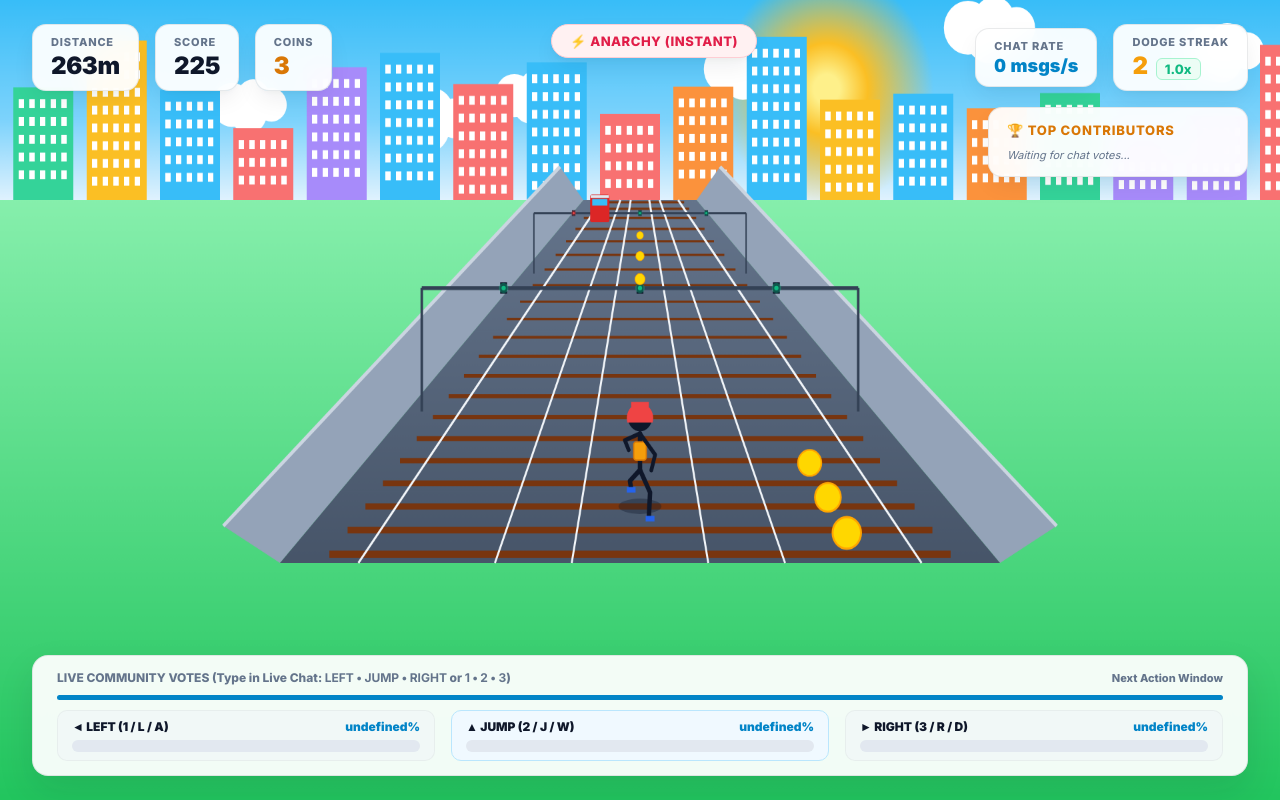
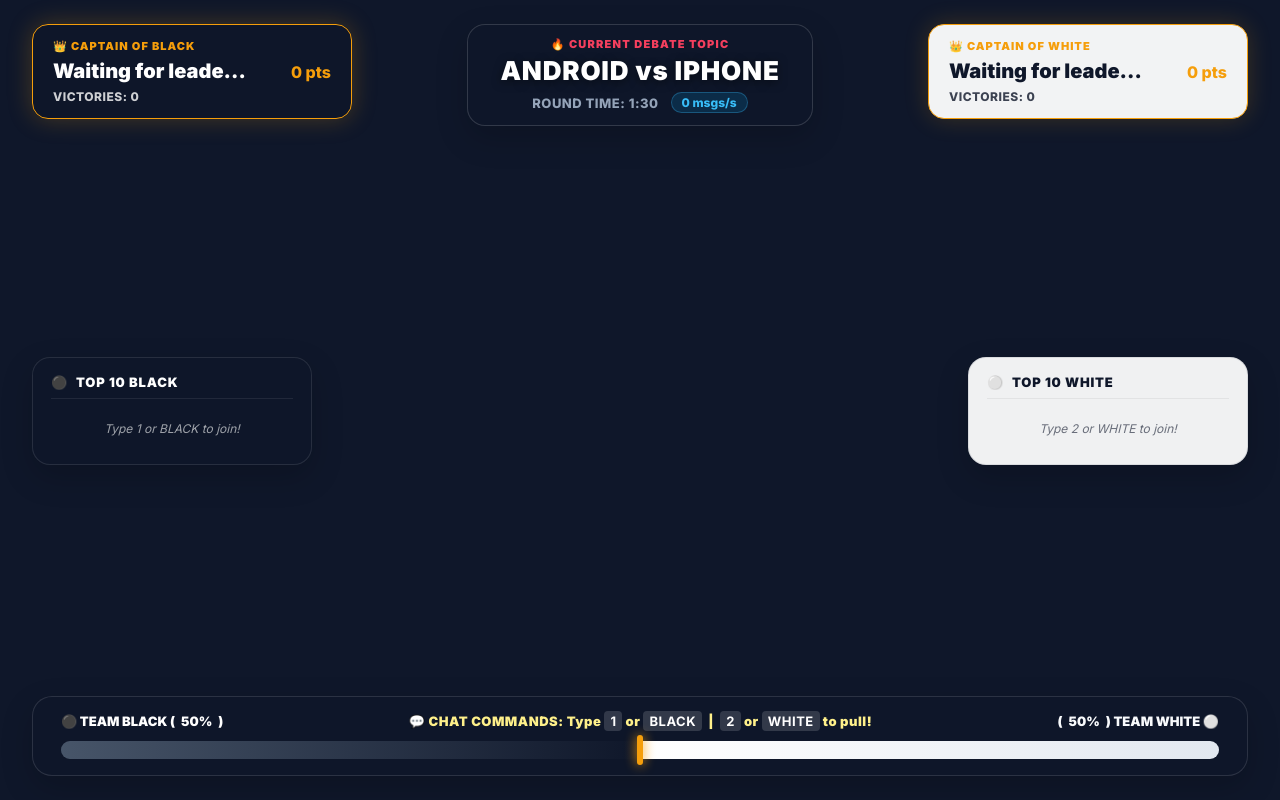
Before and after one commit to himalayladha/youtube-tug-of-war, a PHP site: page /game/index.html in a window 1280 px wide. Run offline with PHP 8.4, Linux system fonts and the light colour scheme; data that the repository does not hold is empty; some libraries are stand-ins or nearby versions.

Commit message:
feat(ui): implement Black vs White dual captain and leaderboard HUD layout

```diff
--- a/game/css/styles.css
+++ b/game/css/styles.css
@@ -1,157 +1,443 @@
 :root {
-  --bg-page: #F8FAFC;
-  --panel-bg: rgba(255, 255, 255, 0.94);
-  --panel-border: rgba(15, 23, 42, 0.09);
-  --panel-shadow: 0 10px 25px -4px rgba(15, 23, 42, 0.08), 0 4px 6px -2px rgba(15, 23, 42, 0.03);
-  --text-main: #0F172A;
-  --text-muted: #64748B;
-  --blue: #0284C7;
-  --rose: #F43F5E;
-  --emerald: #059669;
-  --amber: #D97706;
+  --bg-dark: #0F172A;
+  --bg-light: #F8FAFC;
+  --accent-gold: #F59E0B;
+  --accent-gold-light: #FEF3C7;
+  --accent-cyan: #06B6D4;
+  --accent-emerald: #10B981;
+  --accent-rose: #F43F5E;
+  --border-dark: rgba(255, 255, 255, 0.12);
+  --border-light: rgba(15, 23, 42, 0.12);
+  --shadow-card: 0 12px 32px rgba(0, 0, 0, 0.18);
 }
 
-* { box-sizing: border-box; margin: 0; padding: 0; user-select: none; }
+* {
+  box-sizing: border-box;
+  margin: 0;
+  padding: 0;
+  user-select: none;
+}
+
 body, html {
-  width: 100vw; height: 100vh; overflow: hidden;
-  background-color: var(--bg-page);
-  font-family: 'Inter', system-ui, sans-serif;
-  color: var(--text-main);
+  width: 100vw;
+  height: 100vh;
+  overflow: hidden;
+  background-color: #020617;
+  font-family: 'Inter', system-ui, -apple-system, sans-serif;
+  color: #0F172A;
 }
 
 #app-container {
-  position: relative; width: 100vw; height: 100vh;
-  display: flex; justify-content: center; align-items: center;
-  background: #F1F5F9;
+  position: relative;
+  width: 100vw;
+  height: 100vh;
+  display: flex;
+  justify-content: center;
+  align-items: center;
+  background: #020617;
 }
 
 #game-viewport {
-  position: relative; width: 100%; height: 100%;
-  max-width: 1920px; max-height: 1080px; aspect-ratio: 16 / 9;
-  box-shadow: 0 12px 40px rgba(15, 23, 42, 0.12);
-  overflow: hidden; background: #FFF;
+  position: relative;
+  width: 100%;
+  height: 100%;
+  max-width: 1920px;
+  max-height: 1080px;
+  aspect-ratio: 16 / 9;
+  overflow: hidden;
+  background: #0F172A;
+  box-shadow: 0 20px 60px rgba(0, 0, 0, 0.4);
 }
 
-#game-canvas { width: 100%; height: 100%; display: block; }
-
-#hud-overlay {
-  position: absolute; top: 0; left: 0; width: 100%; height: 100%;
-  pointer-events: none; display: flex; flex-direction: column;
-  justify-content: space-between; padding: 24px 32px;
+#game-canvas {
+  width: 100%;
+  height: 100%;
+  display: block;
 }
 
-.hud-header { display: flex; justify-content: space-between; align-items: flex-start; width: 100%; }
-.hud-group { display: flex; gap: 16px; align-items: center; }
-
-.hud-card {
-  background: var(--panel-bg); border: 1px solid var(--panel-border);
-  backdrop-filter: blur(14px); border-radius: 14px;
-  padding: 10px 18px; display: flex; flex-direction: column;
-  box-shadow: var(--panel-shadow);
+/* Stream Overlay HUD */
+#hud-overlay {
+  position: absolute;
+  top: 0;
+  left: 0;
+  width: 100%;
+  height: 100%;
+  pointer-events: none;
+  display: flex;
+  flex-direction: column;
+  justify-content: space-between;
+  padding: 24px 32px;
 }
 
-.hud-label {
-  font-size: 11px; font-weight: 800; text-transform: uppercase;
-  letter-spacing: 0.8px; color: var(--text-muted); margin-bottom: 2px;
+/* Top Dual Captain Header & Central Debate Topic */
+.hud-header {
+  display: flex;
+  justify-content: space-between;
+  align-items: flex-start;
+  width: 100%;
+  gap: 20px;
 }
 
-.hud-value { font-size: 24px; font-weight: 900; color: var(--text-main); font-variant-numeric: tabular-nums; }
-
-.hearts-container { display: flex; gap: 6px; font-size: 22px; }
-.heart.lost { opacity: 0.22; transform: scale(0.85); filter: grayscale(1); }
-
-.mode-badge {
-  padding: 8px 18px; border-radius: 20px; font-size: 13px; font-weight: 800;
-  letter-spacing: 0.5px; text-transform: uppercase; display: flex;
-  align-items: center; gap: 8px; box-shadow: var(--panel-shadow);
-}
-.mode-badge.anarchy { background: #FFF1F2; border: 1px solid #FECDD3; color: #E11D48; }
-.mode-badge.democracy { background: #F0F9FF; border: 1px solid #BAE6FD; color: #0284C7; }
-
-.hud-middle { display: flex; justify-content: space-between; align-items: flex-start; flex: 1; margin: 16px 0; }
-
-#chat-ticker-container { display: flex; flex-direction: column-reverse; gap: 8px; max-height: 380px; overflow: hidden; width: 280px; }
-.chat-ticker-pill {
-  background: var(--panel-bg); border: 1px solid var(--panel-border);
-  backdrop-filter: blur(12px); border-radius: 10px;
-  padding: 8px 14px; display: flex; align-items: center; gap: 8px; font-size: 13px;
-  box-shadow: var(--panel-shadow); animation: slideInLeft 0.3s cubic-bezier(0.16, 1, 0.3, 1);
-}
-@keyframes slideInLeft {
-  from { opacity: 0; transform: translateX(-30px); }
-  to { opacity: 1; transform: translateX(0); }
-}
-.ticker-user { font-weight: 800; color: var(--blue); }
-.ticker-cmd {
-  font-weight: 800; padding: 2px 8px; border-radius: 6px; font-size: 11px;
-  text-transform: uppercase; background: #F1F5F9; color: var(--text-main); border: 1px solid #CBD5E1;
+/* Captain Cards */
+.captain-card {
+  width: 320px;
+  padding: 14px 20px;
+  border-radius: 16px;
+  backdrop-filter: blur(16px);
+  box-shadow: var(--shadow-card);
+  display: flex;
+  flex-direction: column;
+  gap: 6px;
+  transition: transform 0.2s ease;
 }
 
-#leaderboard-card {
-  width: 260px; background: var(--panel-bg); border: 1px solid var(--panel-border);
-  backdrop-filter: blur(14px); border-radius: 14px; padding: 14px 18px;
-  box-shadow: var(--panel-shadow);
+.captain-card.black {
+  background: rgba(15, 23, 42, 0.94);
+  border: 1.5px solid var(--accent-gold);
+  color: #FFFFFF;
+  box-shadow: 0 0 24px rgba(245, 158, 11, 0.25);
 }
-.leaderboard-title { font-size: 13px; font-weight: 800; text-transform: uppercase; letter-spacing: 0.8px; color: var(--amber); margin-bottom: 10px; }
-.leaderboard-list { display: flex; flex-direction: column; gap: 8px; }
-.leaderboard-item { display: flex; justify-content: space-between; align-items: center; font-size: 13px; padding: 4px 0; border-bottom: 1px solid rgba(0, 0, 0, 0.04); }
-.lb-rank { font-weight: 800; color: var(--text-muted); width: 20px; }
-.lb-rank.gold { color: #D97706; }
-.lb-rank.silver { color: #64748B; }
-.lb-rank.bronze { color: #B45309; }
-.lb-name { flex: 1; font-weight: 700; color: var(--text-main); white-space: nowrap; overflow: hidden; text-overflow: ellipsis; margin-right: 8px; }
-.lb-score { font-weight: 900; color: var(--blue); }
 
-.hud-footer { width: 100%; }
-#voting-gauges-container {
-  background: var(--panel-bg); border: 1px solid var(--panel-border);
-  backdrop-filter: blur(16px); border-radius: 16px; padding: 14px 24px;
-  box-shadow: 0 16px 36px rgba(15, 23, 42, 0.1); display: flex; flex-direction: column; gap: 10px;
+.captain-card.white {
+  background: rgba(255, 255, 255, 0.95);
+  border: 1.5px solid var(--accent-gold);
+  color: #0F172A;
+  box-shadow: 0 0 24px rgba(245, 158, 11, 0.2);
 }
-.gauges-header { display: flex; justify-content: space-between; align-items: center; font-size: 12px; font-weight: 800; color: var(--text-muted); }
-.window-timer-track { width: 100%; height: 5px; background: #E2E8F0; border-radius: 3px; overflow: hidden; }
-.window-timer-fill { width: 100%; height: 100%; background: var(--blue); transition: width 0.05s linear; }
-.gauges-row.three-cols { display: grid; grid-template-columns: repeat(3, 1fr); gap: 16px; }
-.gauge-item { display: flex; flex-direction: column; gap: 6px; background: rgba(241, 245, 249, 0.6); padding: 8px 14px; border-radius: 10px; border: 1px solid rgba(0, 0, 0, 0.04); }
-.gauge-item.highlight-jump { background: #F0F9FF; border: 1.5px solid #BAE6FD; }
-.gauge-label-row { display: flex; justify-content: space-between; font-size: 12px; font-weight: 900; }
-.gauge-name { color: var(--text-main); }
-.gauge-pct { color: var(--blue); }
-.gauge-bar-track { height: 12px; background: #E2E8F0; border-radius: 6px; overflow: hidden; }
-.gauge-bar-fill { height: 100%; width: 0%; border-radius: 6px; transition: width 0.15s ease; }
-.gauge-bar-fill.left { background: linear-gradient(90deg, #FB7185, #F43F5E); }
-.gauge-bar-fill.jump { background: linear-gradient(90deg, #38BDF8, #0284C7); }
-.gauge-bar-fill.right { background: linear-gradient(90deg, #34D399, #059669); }
 
-/* Power-Up Active Card */
-.powerup-card {
-  border-color: #F59E0B !important;
-  background: rgba(254, 243, 199, 0.95) !important;
-  animation: pulse-glow 1.5s infinite;
+.captain-badge {
+  font-size: 11px;
+  font-weight: 900;
+  letter-spacing: 1px;
+  text-transform: uppercase;
+  color: var(--accent-gold);
+  display: flex;
+  align-items: center;
+  gap: 6px;
 }
-@keyframes pulse-glow {
-  0% { box-shadow: 0 0 0 0 rgba(245, 158, 11, 0.4); }
-  70% { box-shadow: 0 0 0 8px rgba(245, 158, 11, 0); }
-  100% { box-shadow: 0 0 0 0 rgba(245, 158, 11, 0); }
+
+.captain-body {
+  display: flex;
+  justify-content: space-between;
+  align-items: baseline;
 }
-.powerup-content {
+
+.captain-name {
+  font-size: 20px;
+  font-weight: 900;
+  white-space: nowrap;
+  overflow: hidden;
+  text-overflow: ellipsis;
+  max-width: 200px;
+}
+
+.captain-score {
+  font-size: 16px;
+  font-weight: 800;
+  color: var(--accent-gold);
+}
+
+.team-score-tally {
+  font-size: 12px;
+  font-weight: 800;
+  letter-spacing: 0.5px;
+  opacity: 0.8;
+}
+
+/* Central Debate Topic Banner */
+.topic-container {
+  display: flex;
+  flex-direction: column;
+  align-items: center;
+  gap: 4px;
+  background: rgba(15, 23, 42, 0.88);
+  border: 1.5px solid rgba(255, 255, 255, 0.15);
+  backdrop-filter: blur(18px);
+  padding: 12px 32px;
+  border-radius: 18px;
+  box-shadow: var(--shadow-card);
+  text-align: center;
+}
+
+.topic-tag {
+  font-size: 11px;
+  font-weight: 900;
+  letter-spacing: 1.2px;
+  text-transform: uppercase;
+  color: #F43F5E;
+}
+
+.topic-title {
+  font-size: 26px;
+  font-weight: 900;
+  letter-spacing: 0.8px;
+  color: #FFFFFF;
+  text-shadow: 0 2px 10px rgba(0, 0, 0, 0.5);
+}
+
+.round-timer-row {
+  display: flex;
+  align-items: center;
+  gap: 12px;
+  margin-top: 2px;
+}
+
+#round-timer-text {
+  font-size: 13px;
+  font-weight: 800;
+  color: #94A3B8;
+  letter-spacing: 0.5px;
+}
+
+.velocity-pill {
+  font-size: 12px;
+  font-weight: 800;
+  padding: 2px 10px;
+  border-radius: 12px;
+  background: rgba(2, 132, 199, 0.2);
+  color: #38BDF8;
+  border: 1px solid rgba(56, 189, 248, 0.3);
+}
+
+/* Middle Layout: Dual Top 10 Leaderboards */
+.hud-middle {
+  display: flex;
+  justify-content: space-between;
+  align-items: center;
+  flex: 1;
+  margin: 16px 0;
+  pointer-events: none;
+}
+
+.leaderboard-panel {
+  width: 280px;
+  padding: 16px 18px;
+  border-radius: 18px;
+  backdrop-filter: blur(16px);
+  box-shadow: var(--shadow-card);
+  display: flex;
+  flex-direction: column;
+  gap: 10px;
+}
+
+.leaderboard-panel.black {
+  background: rgba(15, 23, 42, 0.92);
+  border: 1px solid rgba(255, 255, 255, 0.1);
+  color: #FFFFFF;
+}
+
+.leaderboard-panel.white {
+  background: rgba(255, 255, 255, 0.94);
+  border: 1px solid rgba(15, 23, 42, 0.1);
+  color: #0F172A;
+}
+
+.lb-header {
   display: flex;
   align-items: center;
   gap: 8px;
-  font-weight: 800;
   font-size: 13px;
-  color: #92400E;
+  font-weight: 900;
+  letter-spacing: 0.8px;
+  text-transform: uppercase;
+  padding-bottom: 8px;
+  border-bottom: 1px solid rgba(255, 255, 255, 0.08);
 }
-.powerup-bar-track {
-  width: 70px;
-  height: 6px;
-  background: rgba(180, 83, 9, 0.2);
-  border-radius: 3px;
+
+.leaderboard-panel.white .lb-header {
+  border-bottom: 1px solid rgba(0, 0, 0, 0.06);
+}
+
+.lb-title {
+  flex: 1;
+}
+
+.lb-list {
+  display: flex;
+  flex-direction: column;
+  gap: 6px;
+  max-height: 380px;
   overflow: hidden;
 }
-.powerup-bar-fill {
+
+.lb-item {
+  display: flex;
+  align-items: center;
+  justify-content: space-between;
+  font-size: 13px;
+  padding: 4px 6px;
+  border-radius: 6px;
+}
+
+.lb-item.captain-highlight {
+  background: rgba(245, 158, 11, 0.15);
+  border: 1px solid rgba(245, 158, 11, 0.3);
+}
+
+.lb-rank {
+  font-weight: 900;
+  width: 24px;
+  color: #94A3B8;
+}
+
+.lb-rank.gold {
+  color: #F59E0B;
+}
+
+.lb-name {
+  flex: 1;
+  font-weight: 700;
+  white-space: nowrap;
+  overflow: hidden;
+  text-overflow: ellipsis;
+  margin-right: 8px;
+}
+
+.lb-score {
+  font-weight: 900;
+  font-variant-numeric: tabular-nums;
+  color: #0284C7;
+}
+
+.leaderboard-panel.black .lb-score {
+  color: #38BDF8;
+}
+
+.lb-empty {
+  font-size: 12px;
+  font-style: italic;
+  opacity: 0.6;
+  text-align: center;
+  padding: 12px 0;
+}
+
+/* Chat Pulls Ticker (Centered Lower Middle) */
+.chat-ticker-container {
+  display: flex;
+  flex-direction: column-reverse;
+  align-items: center;
+  gap: 8px;
+  max-height: 220px;
+  overflow: hidden;
+  width: 380px;
+}
+
+.ticker-pill {
+  padding: 6px 16px;
+  border-radius: 20px;
+  font-size: 12px;
+  font-weight: 800;
+  display: flex;
+  align-items: center;
+  gap: 8px;
+  box-shadow: 0 4px 12px rgba(0, 0, 0, 0.2);
+  animation: slideUp 0.3s cubic-bezier(0.16, 1, 0.3, 1);
+}
+
+@keyframes slideUp {
+  from { opacity: 0; transform: translateY(20px); }
+  to { opacity: 1; transform: translateY(0); }
+}
+
+.ticker-pill.black {
+  background: #0F172A;
+  color: #FFFFFF;
+  border: 1px solid #334155;
+}
+
+.ticker-pill.white {
+  background: #FFFFFF;
+  color: #0F172A;
+  border: 1px solid #E2E8F0;
+}
+
+/* Bottom Tug Force Ratio Bar & Chat Instructions */
+.hud-footer {
   width: 100%;
+}
+
+.tug-gauge-card {
+  background: rgba(15, 23, 42, 0.94);
+  border: 1px solid rgba(255, 255, 255, 0.12);
+  backdrop-filter: blur(18px);
+  border-radius: 20px;
+  padding: 16px 28px;
+  box-shadow: var(--shadow-card);
+  display: flex;
+  flex-direction: column;
+  gap: 12px;
+}
+
+.tug-label-row {
+  display: flex;
+  justify-content: space-between;
+  align-items: center;
+  font-size: 13px;
+  font-weight: 900;
+}
+
+.team-label.black {
+  color: #FFFFFF;
+  display: flex;
+  align-items: center;
+  gap: 6px;
+}
+
+.team-label.white {
+  color: #F8FAFC;
+  display: flex;
+  align-items: center;
+  gap: 6px;
+}
+
+.center-callout {
+  color: #FEF08A;
+  font-size: 13px;
+  letter-spacing: 0.5px;
+  text-align: center;
+}
+
+.center-callout b {
+  color: #FFFFFF;
+  background: rgba(255, 255, 255, 0.15);
+  padding: 2px 6px;
+  border-radius: 4px;
+}
+
+/* Split Force Ratio Bar */
+.tug-bar-track {
+  position: relative;
+  width: 100%;
+  height: 18px;
+  background: #1E293B;
+  border-radius: 9px;
+  overflow: visible;
+  display: flex;
+}
+
+.tug-bar-fill.black {
   height: 100%;
-  background: #D97706;
-  transition: width 0.1s linear;
+  background: linear-gradient(90deg, #475569, #0F172A);
+  border-radius: 9px 0 0 9px;
+  transition: width 0.15s ease-out;
 }
+
+.tug-bar-fill.white {
+  height: 100%;
+  background: linear-gradient(90deg, #FFFFFF, #E2E8F0);
+  border-radius: 0 9px 9px 0;
+  transition: width 0.15s ease-out;
+}
+
+.tug-bar-marker {
+  position: absolute;
+  top: -6px;
+  bottom: -6px;
+  left: 50%;
+  width: 6px;
+  background: #F59E0B;
+  border-radius: 3px;
+  transform: translateX(-50%);
+  box-shadow: 0 0 12px #F59E0B;
+  z-index: 10;
+}
--- a/game/index.html
+++ b/game/index.html
@@ -3,7 +3,7 @@
 <head>
   <meta charset="UTF-8" />
   <meta name="viewport" content="width=device-width, initial-scale=1.0" />
-  <title>Stickman Subway Runner - Server Game Surface</title>
+  <title>The Great Tug-of-War: Black vs White - Live Interactive Arena</title>
   <link rel="stylesheet" href="./css/styles.css" />
   <link rel="preconnect" href="https://fonts.googleapis.com">
   <link rel="preconnect" href="https://fonts.gstatic.com" crossorigin>
@@ -16,103 +16,79 @@
 
       <!-- Stream Overlay HUD -->
       <div id="hud-overlay">
-        <!-- Top Header -->
+        <!-- Top Dual Captain Header & Rotating Debate Topic -->
         <div class="hud-header">
-          <div class="hud-group">
-            <div class="hud-card">
-              <span class="hud-label">DISTANCE</span>
-              <span id="hud-distance" class="hud-value">0m</span>
+          <!-- Team Black Captain Card -->
+          <div id="captain-black-card" class="captain-card black">
+            <div class="captain-badge">👑 CAPTAIN OF BLACK</div>
+            <div class="captain-body">
+              <span id="captain-black-name" class="captain-name">Waiting for leader...</span>
+              <span id="captain-black-score" class="captain-score">0 pts</span>
             </div>
-            <div class="hud-card">
-              <span class="hud-label">SCORE</span>
-              <span id="hud-score" class="hud-value">0</span>
-            </div>
-            <div class="hud-card">
-              <span class="hud-label">COINS</span>
-              <span id="hud-coins" class="hud-value" style="color: #D97706;">0</span>
+            <div class="team-score-tally">VICTORIES: <span id="wins-black-count">0</span></div>
+          </div>
+
+          <!-- Central Debate Topic Banner -->
+          <div id="topic-container" class="topic-container">
+            <div class="topic-tag">🔥 CURRENT DEBATE TOPIC</div>
+            <div id="topic-title" class="topic-title">ANDROID vs IPHONE</div>
+            <div class="round-timer-row">
+              <span id="round-timer-text">ROUND TIME: 1:30</span>
+              <span id="hud-velocity" class="velocity-pill">0 msgs/s</span>
             </div>
           </div>
 
-          <div class="hud-group">
-            <div id="hud-mode-badge" class="mode-badge anarchy">⚡ Anarchy (Instant)</div>
-            <div id="hud-powerup-card" class="hud-card powerup-card" style="display: none;">
-              <span id="hud-powerup-label" class="hud-label">POWER-UP</span>
-              <div class="powerup-content">
-                <span id="hud-powerup-icon">🧲</span>
-                <span id="hud-powerup-name">MAGNET</span>
-                <div class="powerup-bar-track">
-                  <div id="hud-powerup-fill" class="powerup-bar-fill"></div>
-                </div>
-              </div>
+          <!-- Team White Captain Card -->
+          <div id="captain-white-card" class="captain-card white">
+            <div class="captain-badge">👑 CAPTAIN OF WHITE</div>
+            <div class="captain-body">
+              <span id="captain-white-name" class="captain-name">Waiting for leader...</span>
+              <span id="captain-white-score" class="captain-score">0 pts</span>
+            </div>
+            <div class="team-score-tally">VICTORIES: <span id="wins-white-count">0</span></div>
+          </div>
+        </div>
+
+        <!-- Middle Arena: Dual Top 10 Leaderboards Flanking Arena -->
+        <div class="hud-middle">
+          <!-- Left: Top 10 Black -->
+          <div id="leaderboard-black" class="leaderboard-panel black">
+            <div class="lb-header black">
+              <span class="lb-dot black">⚫</span>
+              <span class="lb-title">TOP 10 BLACK</span>
+            </div>
+            <div id="lb-list-black" class="lb-list">
+              <div class="lb-empty">Type 1 or BLACK to join!</div>
             </div>
           </div>
 
-          <div class="hud-group">
-            <div class="hud-card">
-              <span class="hud-label">CHAT RATE</span>
-              <span id="hud-velocity" class="hud-value" style="color: var(--blue); font-size: 18px;">0 msgs/s</span>
+          <!-- Recent Chat Pulls Ticker (Centered Lower Middle) -->
+          <div id="chat-ticker-container" class="chat-ticker-container"></div>
+
+          <!-- Right: Top 10 White -->
+          <div id="leaderboard-white" class="leaderboard-panel white">
+            <div class="lb-header white">
+              <span class="lb-dot white">⚪</span>
+              <span class="lb-title">TOP 10 WHITE</span>
             </div>
-            <div class="hud-card">
-              <span class="hud-label">DODGE STREAK</span>
-              <div style="display: flex; align-items: baseline; gap: 8px;">
-                <span id="hud-streak" class="hud-value" style="color: #F59E0B;">0</span>
-                <span id="hud-multiplier" style="font-size: 13px; font-weight: 800; color: #10B981; background: #ECFDF5; padding: 2px 8px; border-radius: 6px; border: 1px solid #A7F3D0;">1.0x</span>
-              </div>
+            <div id="lb-list-white" class="lb-list">
+              <div class="lb-empty">Type 2 or WHITE to join!</div>
             </div>
           </div>
         </div>
 
-        <!-- Middle Feeds -->
-        <div class="hud-middle">
-          <div id="chat-ticker-container"></div>
-          <div id="leaderboard-card">
-            <div class="leaderboard-title">🏆 Top Contributors</div>
-            <div id="leaderboard-list" class="leaderboard-list">
-              <div style="font-size: 11px; color: #64748B; font-style: italic;">Waiting for chat votes...</div>
+        <!-- Bottom Tug Force Ratio & Chat Instructions -->
+        <div class="hud-footer">
+          <div id="tug-gauge-card" class="tug-gauge-card">
+            <div class="tug-label-row">
+              <span class="team-label black">⚫ TEAM BLACK (<span id="pct-black">50%</span>)</span>
+              <span class="center-callout">💬 CHAT COMMANDS: Type <b>1</b> or <b>BLACK</b> &nbsp;|&nbsp; <b>2</b> or <b>WHITE</b> to pull!</span>
+              <span class="team-label white">(<span id="pct-white">50%</span>) TEAM WHITE ⚪</span>
             </div>
-          </div>
-        </div>
-
-        <!-- Bottom Voting Gauges -->
-        <div class="hud-footer">
-          <div id="voting-gauges-container">
-            <div class="gauges-header">
-              <span>LIVE COMMUNITY VOTES (Type in Live Chat: <b>LEFT</b> • <b>JUMP</b> • <b>RIGHT</b> or <b>1</b> • <b>2</b> • <b>3</b>)</span>
-              <span style="font-size: 11px;">Next Action Window</span>
-            </div>
-            <div class="window-timer-track">
-              <div id="window-timer-fill" class="window-timer-fill"></div>
-            </div>
-            <div class="gauges-row three-cols">
-              <div class="gauge-item">
-                <div class="gauge-label-row">
-                  <span class="gauge-name">◄ LEFT (1 / L / A)</span>
-                  <span id="gauge-pct-left" class="gauge-pct">0%</span>
-                </div>
-                <div class="gauge-bar-track">
-                  <div id="gauge-bar-left" class="gauge-bar-fill left"></div>
-                </div>
-              </div>
-
-              <div class="gauge-item highlight-jump">
-                <div class="gauge-label-row">
-                  <span class="gauge-name">▲ JUMP (2 / J / W)</span>
-                  <span id="gauge-pct-jump" class="gauge-pct">0%</span>
-                </div>
-                <div class="gauge-bar-track">
-                  <div id="gauge-bar-jump" class="gauge-bar-fill jump"></div>
-                </div>
-              </div>
-
-              <div class="gauge-item">
-                <div class="gauge-label-row">
-                  <span class="gauge-name">► RIGHT (3 / R / D)</span>
-                  <span id="gauge-pct-right" class="gauge-pct">0%</span>
-                </div>
-                <div class="gauge-bar-track">
-                  <div id="gauge-bar-right" class="gauge-bar-fill right"></div>
-                </div>
-              </div>
+            <div class="tug-bar-track">
+              <div id="tug-bar-black" class="tug-bar-fill black" style="width: 50%;"></div>
+              <div id="tug-bar-marker" class="tug-bar-marker"></div>
+              <div id="tug-bar-white" class="tug-bar-fill white" style="width: 50%;"></div>
             </div>
           </div>
         </div>
```
